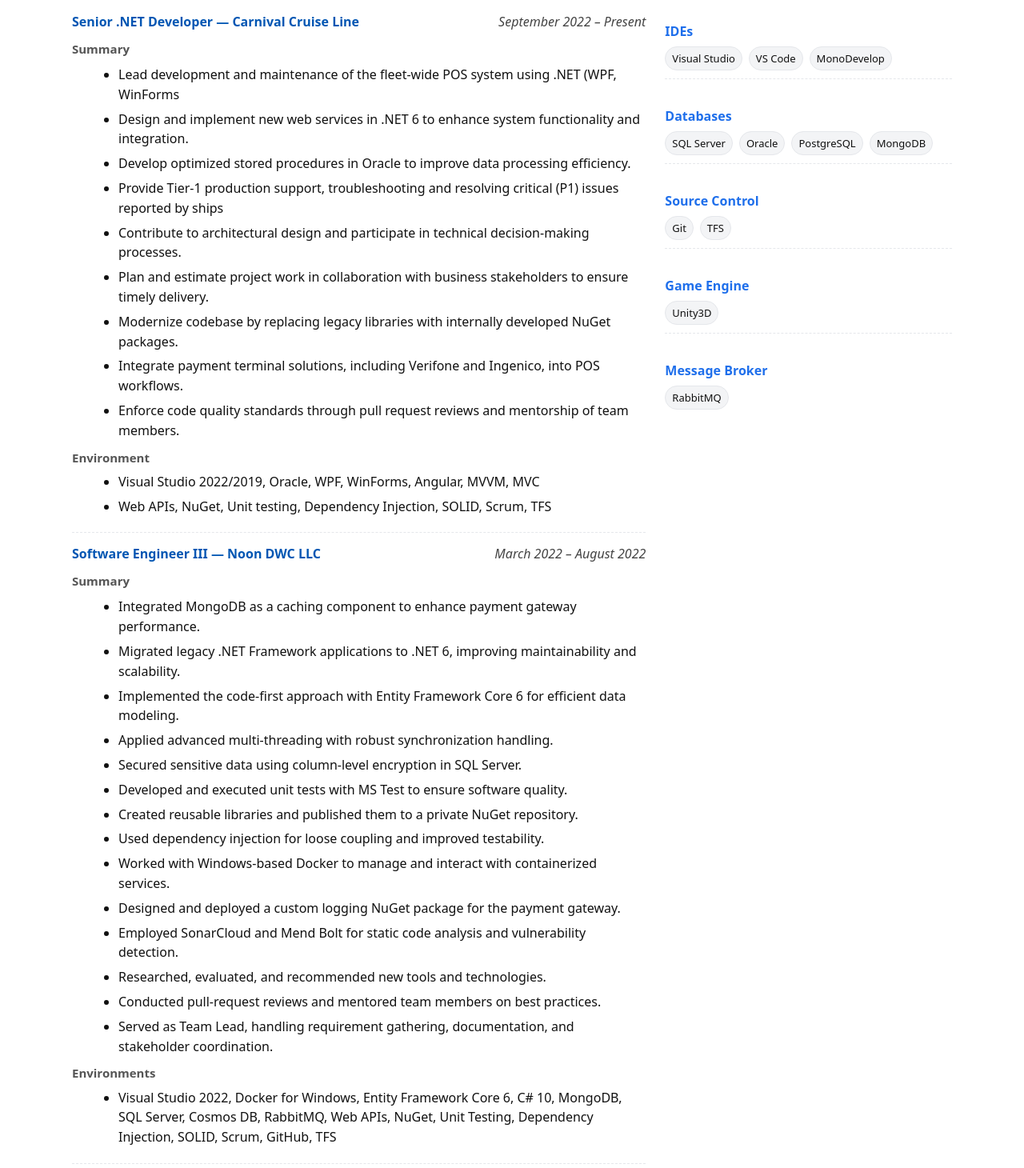
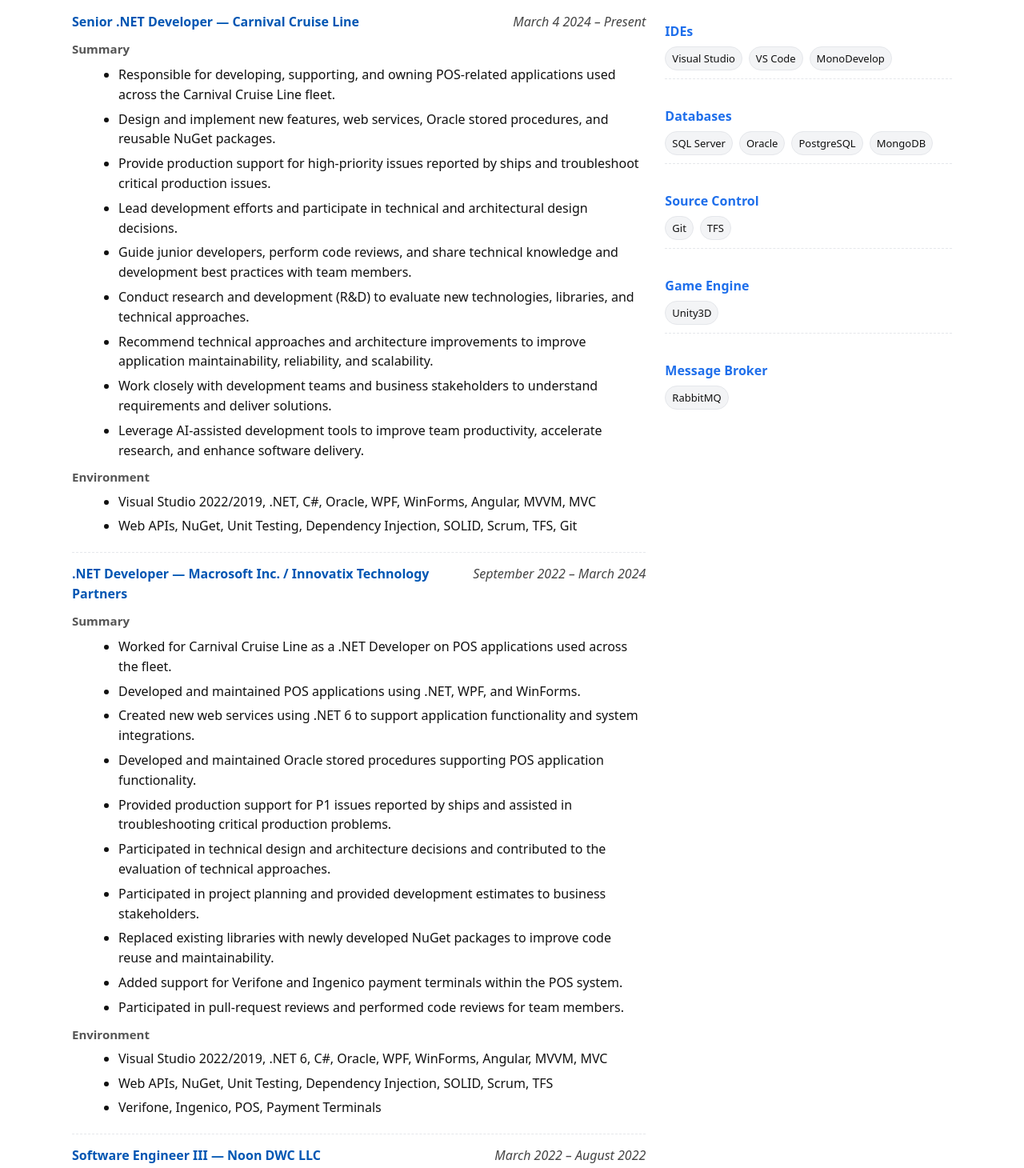
Before and after one commit to MMuhiuddin/Resume, a plain HTML site: page index.html in a window 1280 px wide. Shown: the part 912-2372 px from the top of the page at 80% size. Drawn offline with Linux system fonts and the light colour scheme.

Commit message:
Update index.html

```diff
--- a/index.html
+++ b/index.html
@@ -140,26 +140,54 @@
   <div class="item">
     <div class="job-header">
 	  <span class="job-title">Senior .NET Developer — Carnival Cruise Line</span>
-	  <span class="job-dates">September 2022 – Present</span>
+	  <span class="job-dates">March 4 2024 – Present</span>
 	</div>
 
     <div class="subhead">Summary</div>
     <ul>
-      <li>Lead development and maintenance of the fleet-wide POS system using .NET (WPF, WinForms</li>
-      <li>Design and implement new web services in .NET 6 to enhance system functionality and integration.</li>
-      <li>Develop optimized stored procedures in Oracle to improve data processing efficiency.</li>
-      <li>Provide Tier-1 production support, troubleshooting and resolving critical (P1) issues reported by ships</li>
-      <li>Contribute to architectural design and participate in technical decision-making processes.</li>
-      <li>Plan and estimate project work in collaboration with business stakeholders to ensure timely delivery.</li>
-      <li>Modernize codebase by replacing legacy libraries with internally developed NuGet packages.</li>
-      <li>Integrate payment terminal solutions, including Verifone and Ingenico, into POS workflows.</li>
-      <li>Enforce code quality standards through pull request reviews and mentorship of team members.</li>
+     <li>Responsible for developing, supporting, and owning POS-related applications used across the Carnival Cruise Line fleet.</li>
+    <li>Design and implement new features, web services, Oracle stored procedures, and reusable NuGet packages.</li>
+    <li>Provide production support for high-priority issues reported by ships and troubleshoot critical production issues.</li>
+    <li>Lead development efforts and participate in technical and architectural design decisions.</li>
+    <li>Guide junior developers, perform code reviews, and share technical knowledge and development best practices with team members.</li>
+    <li>Conduct research and development (R&amp;D) to evaluate new technologies, libraries, and technical approaches.</li>
+    <li>Recommend technical approaches and architecture improvements to improve application maintainability, reliability, and scalability.</li>
+    <li>Work closely with development teams and business stakeholders to understand requirements and deliver solutions.</li>
+    <li>Leverage AI-assisted development tools to improve team productivity, accelerate research, and enhance software delivery.</li>
     </ul>
 
     <div class="subhead">Environment</div>
     <ul class="env">
-      <li>Visual Studio 2022/2019, Oracle, WPF, WinForms, Angular, MVVM, MVC</li>
-      <li>Web APIs, NuGet, Unit testing, Dependency Injection, SOLID, Scrum, TFS</li>
+      <li>Visual Studio 2022/2019, .NET, C#, Oracle, WPF, WinForms, Angular, MVVM, MVC</li>
+    <li>Web APIs, NuGet, Unit Testing, Dependency Injection, SOLID, Scrum, TFS, Git</li>
+    </ul>
+  </div>
+
+    <div class="item">
+    <div class="job-header">
+	  <span class="job-title">.NET Developer — Macrosoft Inc. / Innovatix Technology Partners</span>
+	  <span class="job-dates">September 2022 – March 2024</span>
+	</div>
+
+    <div class="subhead">Summary</div>
+    <ul>
+      <li>Worked for Carnival Cruise Line as a .NET Developer on POS applications used across the fleet.</li>
+    <li>Developed and maintained POS applications using .NET, WPF, and WinForms.</li>
+    <li>Created new web services using .NET 6 to support application functionality and system integrations.</li>
+    <li>Developed and maintained Oracle stored procedures supporting POS application functionality.</li>
+    <li>Provided production support for P1 issues reported by ships and assisted in troubleshooting critical production problems.</li>
+    <li>Participated in technical design and architecture decisions and contributed to the evaluation of technical approaches.</li>
+    <li>Participated in project planning and provided development estimates to business stakeholders.</li>
+    <li>Replaced existing libraries with newly developed NuGet packages to improve code reuse and maintainability.</li>
+    <li>Added support for Verifone and Ingenico payment terminals within the POS system.</li>
+    <li>Participated in pull-request reviews and performed code reviews for team members.</li>
+    </ul>
+
+    <div class="subhead">Environment</div>
+    <ul class="env">
+      <li>Visual Studio 2022/2019, .NET 6, C#, Oracle, WPF, WinForms, Angular, MVVM, MVC</li>
+    <li>Web APIs, NuGet, Unit Testing, Dependency Injection, SOLID, Scrum, TFS</li>
+    <li>Verifone, Ingenico, POS, Payment Terminals</li>
     </ul>
   </div>
 
```
